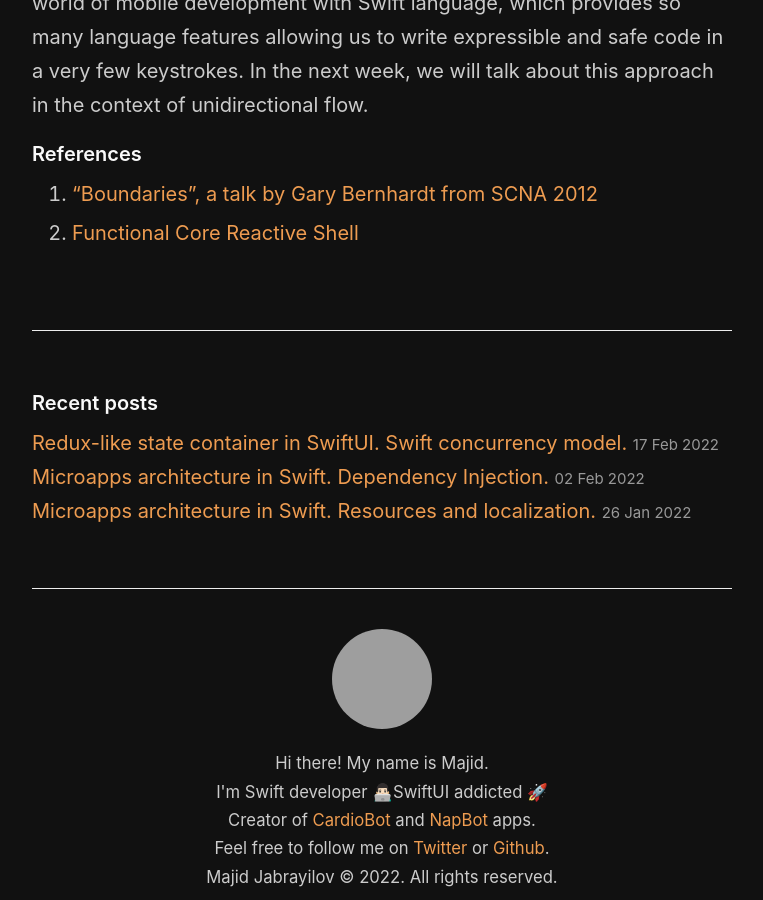
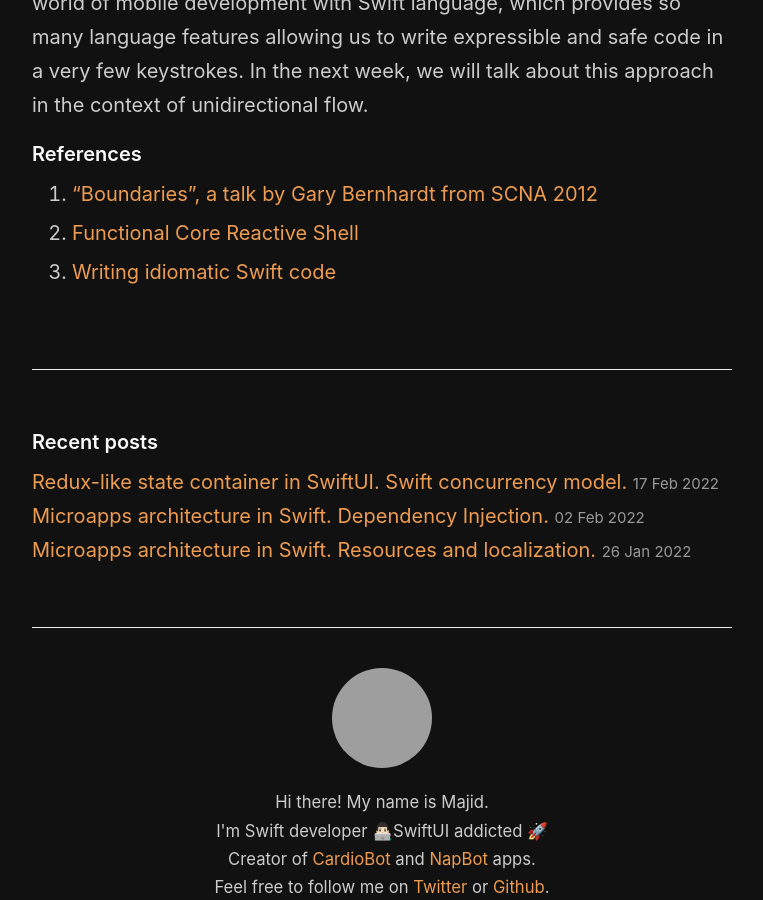
Before and after one commit to mecid/mecid.github.io, a Jekyll site: the page built from _posts/2022-03-02-functional-core-imperative-shell-in-swift.md, in a window 1280 px wide and 900 px high, scrolled down 3583 px, cut to the strip 0-900 px from the top of the window. Shown: the whole strip, without its empty margins (258-1021 px from the left). Built offline with Jekyll 4.4.1, drawn with Linux system fonts in a browser that asks for light colours; grey boxes are pictures that could not be loaded.

Commit message:
Another reference added to functional core imperative shell post

```diff
--- a/_posts/2022-03-02-functional-core-imperative-shell-in-swift.md
+++ b/_posts/2022-03-02-functional-core-imperative-shell-in-swift.md
@@ -117,3 +117,4 @@ The idea of functional core and imperative shell fits very well into the world o
 #### References
 1. ["Boundaries", a talk by Gary Bernhardt from SCNA 2012](https://www.destroyallsoftware.com/talks/boundaries)
 2. [Functional Core Reactive Shell](https://mokacoding.com/blog/functional-core-reactive-shell/)
+3. [Writing idiomatic Swift code](/2021/04/01/writing-idiomatic-swift-code/)
```
